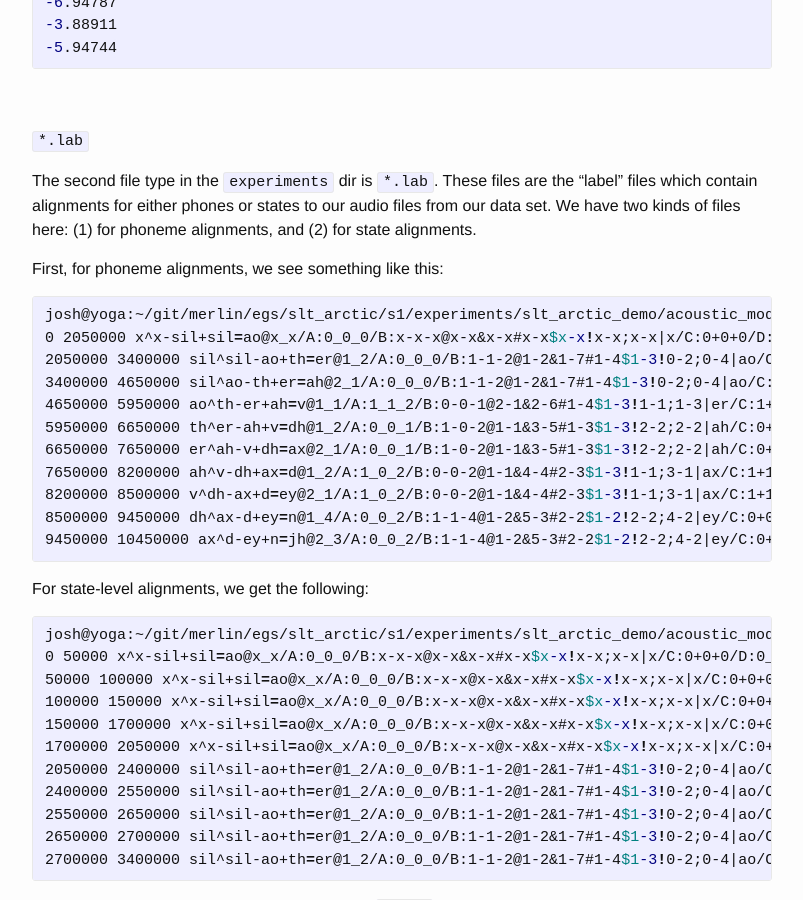
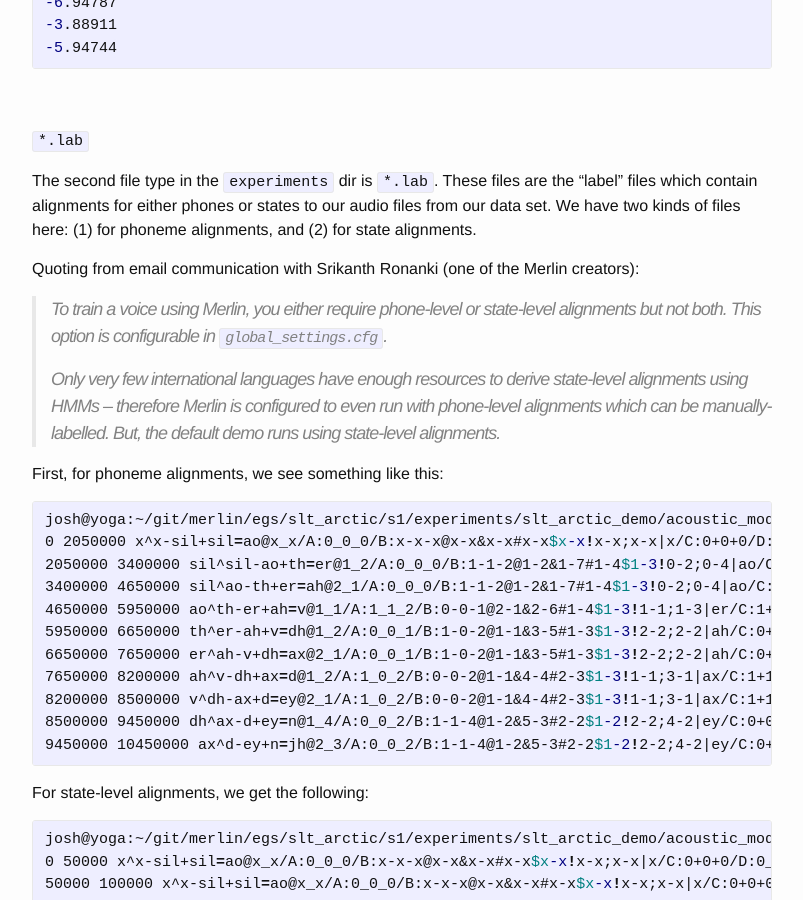
Before and after one commit to JRMeyer/jrmeyer.github.io, a Jekyll site: the page built from _posts/2017-02-14-Installing-Merlin.markdown, in a window 1280 px wide and 900 px high, scrolled down 14727 px. Shown: the whole window, without its empty margins (238-1041 px from the left). Built offline with Jekyll 4.4.1, drawn with Linux system fonts in a browser that asks for light colours; comment, search, counter and statistics services are not loaded.

Commit message:
added Srikanths comment

```diff
--- a/_posts/2017-02-14-Installing-Merlin.markdown
+++ b/_posts/2017-02-14-Installing-Merlin.markdown
@@ -671,6 +671,12 @@ josh@yoga:~/git/merlin/egs/slt_arctic/s1/experiments/slt_arctic_demo/acoustic_mo
 
 The second file type in the `experiments` dir is `*.lab`. These files are the "label" files which contain alignments for either phones or states to our audio files from our data set. We have two kinds of files here: (1) for phoneme alignments, and (2) for state alignments.
 
+Quoting from email communication with Srikanth Ronanki (one of the Merlin creators):
+
+>To train a voice using Merlin, you either require phone-level or state-level alignments but not both. This option is configurable in `global_settings.cfg`.
+>
+>Only very few international languages have enough resources to derive state-level alignments using HMMs -- therefore Merlin is configured to even run with phone-level alignments which can be manually-labelled. But, the default demo runs using state-level alignments.
+
 First, for phoneme alignments, we see something like this:
 
 {% highlight bash %}
```
